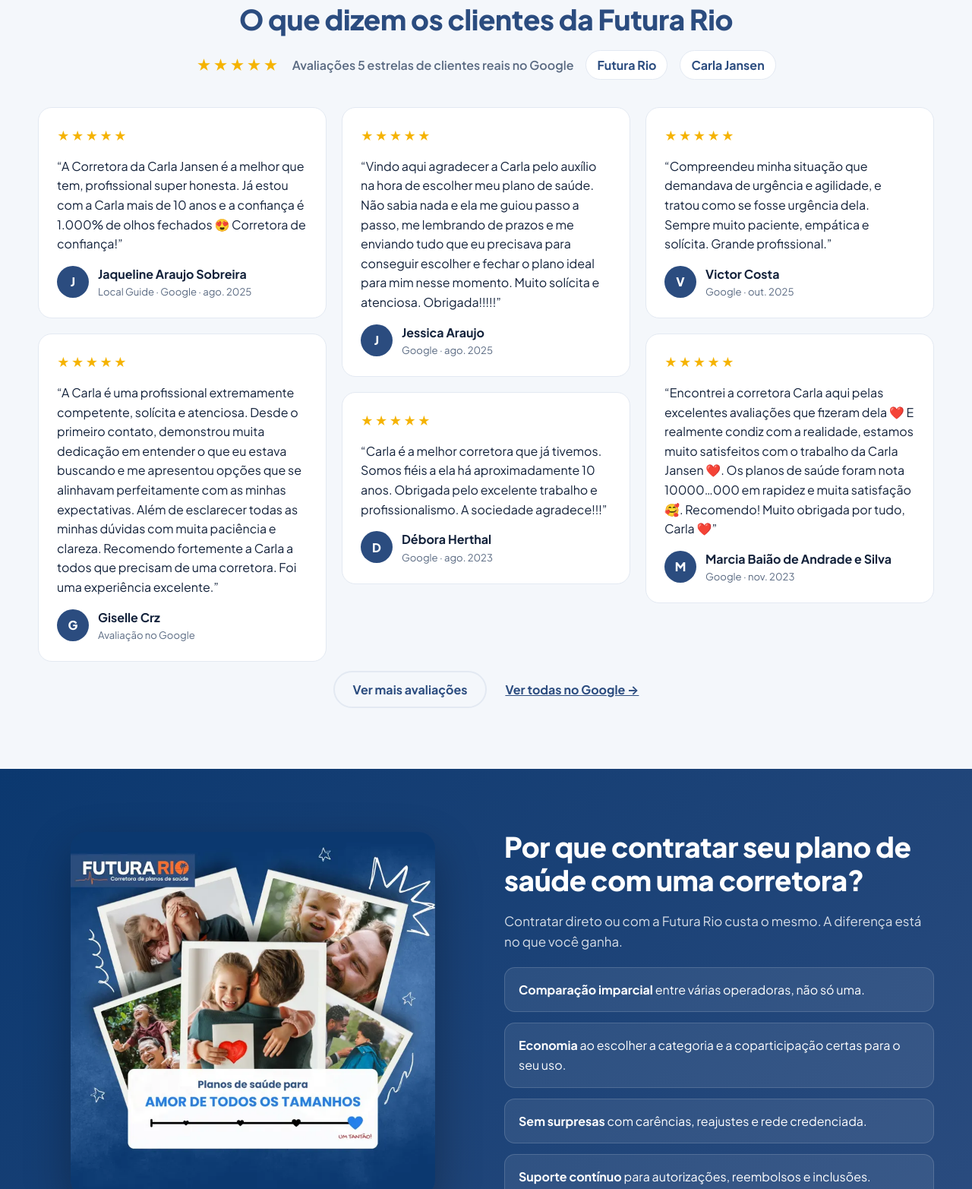
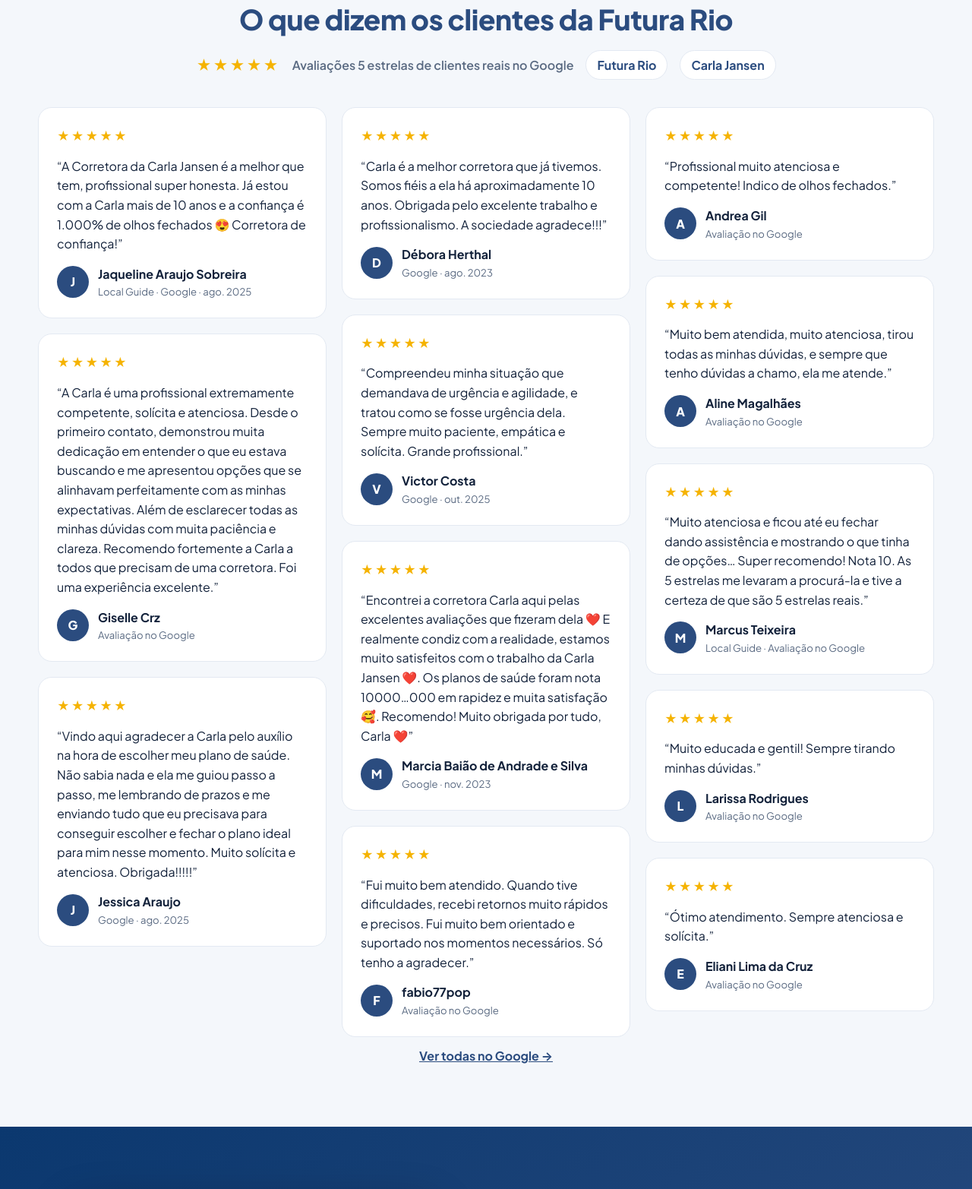
Before and after one commit to jansenbodas-lgtm/futurario, a website: page public/index.html in a window 1280 px wide. Shown: the part 3840-5405 px from the top of the page at 76% size. Drawn offline with Linux system fonts and the light colour scheme.

Commit message:
Exibe as 12 avaliações do Google sem botão de ver mais
Co-Authored-By: Claude Opus 5.5 <noreply@anthropic.com>
Claude-Session: https://claude.ai/code/session_01WwomsGs3j5YB3sqZeoTXbB

```diff
--- a/public/index.html
+++ b/public/index.html
@@ -401,39 +401,38 @@
         <blockquote>“Encontrei a corretora Carla aqui pelas excelentes avaliações que fizeram dela ❤️ E realmente condiz com a realidade, estamos muito satisfeitos com o trabalho da Carla Jansen ❤️. Os planos de saúde foram nota 10000…000 em rapidez e muita satisfação 🥰. Recomendo! Muito obrigada por tudo, Carla ❤️”</blockquote>
         <figcaption><span class="avatar">M</span><span><strong>Marcia Baião de Andrade e Silva</strong><small>Google · nov. 2023</small></span></figcaption>
       </figure>
-      <figure class="tcard tcard--extra">
+      <figure class="tcard">
         <div class="tcard__stars" aria-label="5 de 5 estrelas">★★★★★</div>
         <blockquote>“Fui muito bem atendido. Quando tive dificuldades, recebi retornos muito rápidos e precisos. Fui muito bem orientado e suportado nos momentos necessários. Só tenho a agradecer.”</blockquote>
         <figcaption><span class="avatar">F</span><span><strong>fabio77pop</strong><small>Avaliação no Google</small></span></figcaption>
       </figure>
-      <figure class="tcard tcard--extra">
+      <figure class="tcard">
         <div class="tcard__stars" aria-label="5 de 5 estrelas">★★★★★</div>
         <blockquote>“Profissional muito atenciosa e competente! Indico de olhos fechados.”</blockquote>
         <figcaption><span class="avatar">A</span><span><strong>Andrea Gil</strong><small>Avaliação no Google</small></span></figcaption>
       </figure>
-      <figure class="tcard tcard--extra">
+      <figure class="tcard">
         <div class="tcard__stars" aria-label="5 de 5 estrelas">★★★★★</div>
         <blockquote>“Muito bem atendida, muito atenciosa, tirou todas as minhas dúvidas, e sempre que tenho dúvidas a chamo, ela me atende.”</blockquote>
         <figcaption><span class="avatar">A</span><span><strong>Aline Magalhães</strong><small>Avaliação no Google</small></span></figcaption>
       </figure>
-      <figure class="tcard tcard--extra">
+      <figure class="tcard">
         <div class="tcard__stars" aria-label="5 de 5 estrelas">★★★★★</div>
         <blockquote>“Muito atenciosa e ficou até eu fechar dando assistência e mostrando o que tinha de opções… Super recomendo! Nota 10. As 5 estrelas me levaram a procurá-la e tive a certeza de que são 5 estrelas reais.”</blockquote>
         <figcaption><span class="avatar">M</span><span><strong>Marcus Teixeira</strong><small>Local Guide · Avaliação no Google</small></span></figcaption>
       </figure>
-      <figure class="tcard tcard--extra">
+      <figure class="tcard">
         <div class="tcard__stars" aria-label="5 de 5 estrelas">★★★★★</div>
         <blockquote>“Muito educada e gentil! Sempre tirando minhas dúvidas.”</blockquote>
         <figcaption><span class="avatar">L</span><span><strong>Larissa Rodrigues</strong><small>Avaliação no Google</small></span></figcaption>
       </figure>
-      <figure class="tcard tcard--extra">
+      <figure class="tcard">
         <div class="tcard__stars" aria-label="5 de 5 estrelas">★★★★★</div>
         <blockquote>“Ótimo atendimento. Sempre atenciosa e solícita.”</blockquote>
         <figcaption><span class="avatar">E</span><span><strong>Eliani Lima da Cruz</strong><small>Avaliação no Google</small></span></figcaption>
       </figure>
     </div>
     <p class="depo-cta">
-      <button type="button" class="btn btn--ghost js-more-reviews">Ver mais avaliações</button>
       <a href="https://share.google/HSJPT4exzV0yrm7Mx" target="_blank" rel="noopener">Ver todas no Google →</a>
     </p>
   </div>
```
